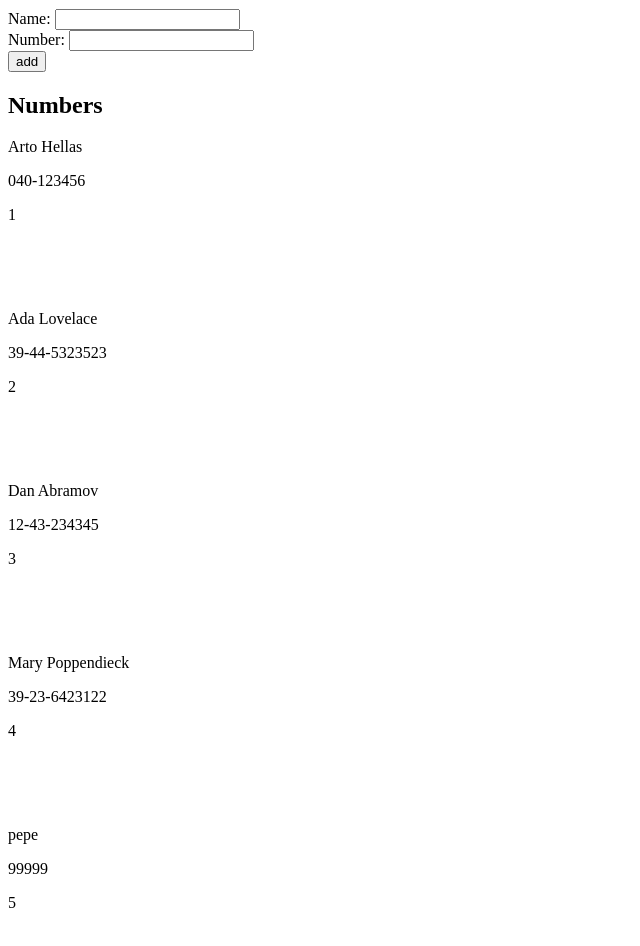
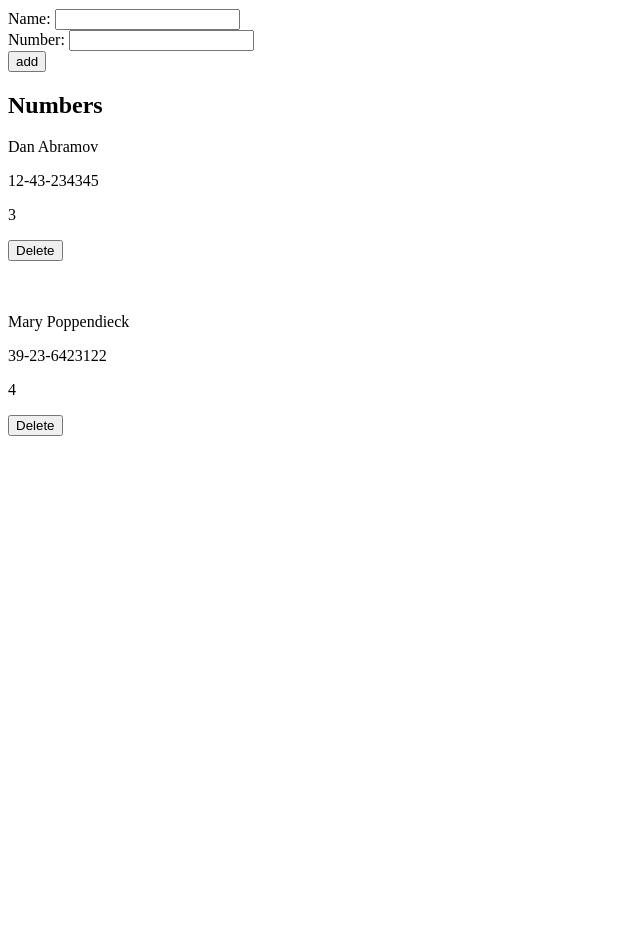
Before and after one commit to quiquecampos92/fullStackOpen, a React (Vite) app in the folder part2/phonebook/: page / in a window 1280 px wide. Shown: the part 180-1126 px from the top of the page, without its empty margins (0-640 px from the left). After the commit the page ends 800 px from the top, so only its background shows below. Built offline with nearby package versions, Linux system fonts and the light colour scheme; data requests are answered from the project's data file.

Commit message:
part2 e.2.14 paso 9

```diff
--- a/part2/phonebook/db.json
+++ b/part2/phonebook/db.json
@@ -1,29 +1,14 @@
 {
   "persons": [
     {
-      "name": "Arto Hellas",
-      "number": "040-123456",
-      "id": 1
-    },
-    {
-      "name": "Ada Lovelace",
-      "number": "39-44-5323523",
-      "id": 2
-    },
-    {
       "name": "Dan Abramov",
       "number": "12-43-234345",
-      "id": 3
+      "id": "3"
     },
     {
       "name": "Mary Poppendieck",
       "number": "39-23-6423122",
-      "id": 4
-    },
-    {
-      "id": 5,
-      "name": "pepe",
-      "number": "99999"
+      "id": "4"
     }
   ]
 }
--- a/part2/phonebook/src/App.jsx
+++ b/part2/phonebook/src/App.jsx
@@ -62,6 +62,7 @@ const App = () => {
     }
   }
 
+
   // console.log(persons);
 
   return (
@@ -69,7 +70,7 @@ const App = () => {
       <h2>Phonebook</h2>
       <FilterName handleFilter={handleFilter} />
       <AddContact addContact={addContact} newName={newName} handleNameChange={handleNameChange} newNumber={newNumber} handleNumberChange={handleNumberChange} />
-      <DataFilter persons={persons} searchTerm={searchTerm} />
+      <DataFilter persons={persons} searchTerm={searchTerm} setPersons={setPersons} />
     </div>
   )
 }
--- a/part2/phonebook/src/components/DataContact.jsx
+++ b/part2/phonebook/src/components/DataContact.jsx
@@ -1,11 +1,12 @@
 
-const DataContact = ({ contact }) => {
+const DataContact = ({ contact, handleDelete }) => {
 
     return (
         <div key={contact.id}>
             <p>{contact.name}</p>
             <p>{contact.number}</p>
             <p>{contact.id}</p>
+            <button onClick={handleDelete}>Delete</button>
             <br /><br /><br />
         </div>
     );
--- a/part2/phonebook/src/components/DataFilter.jsx
+++ b/part2/phonebook/src/components/DataFilter.jsx
@@ -1,17 +1,30 @@
 import React from 'react'
 import DataContact from './DataContact'
+import contactService from '../services/contacts'
 
 
-function DataFilter({ persons, searchTerm }) {
+function DataFilter({ persons, setPersons, searchTerm }) {
+
+    const handleDelete = (id) => {
+        contactService.deleteContact(id)
+            .then(() => {
+                console.log('Contact deleted');
+                return contactService.getAllContacts();
+            })
+            .then(response => {
+                setPersons(response.data);
+            })
+    }
+
     return (
         <>
             {
                 searchTerm !== '' ?
-                    persons.filter(person => person.name.toLowerCase().includes(searchTerm)).map(person => <DataContact key={person.id} contact={person} />)
+                    persons.filter(person => person.name.toLowerCase().includes(searchTerm)).map(person => <DataContact key={person.id} contact={person} handleDelete={() => handleDelete(person.id)} />)
                     :
                     <>
                         <h2>Numbers</h2>
-                        {persons.map(person => <DataContact key={person.id} contact={person} />)}
+                        {persons.map(person => <DataContact key={person.id} contact={person} handleDelete={() => handleDelete(person.id)} />)}
                     </>
             }
         </>
--- a/part2/phonebook/src/services/contacts.js
+++ b/part2/phonebook/src/services/contacts.js
@@ -15,6 +15,7 @@ const updateContact = (id, modifiedContact) => {
 }
 
 const deleteContact = (id) => {
+    console.log('Contacto eliminado');
     return axios.delete(`${basedUrl}/${id}`)
 }
 
```
Also changed, not shown: part2/phonebook/db copy.json (added, +24 -0 lines).
